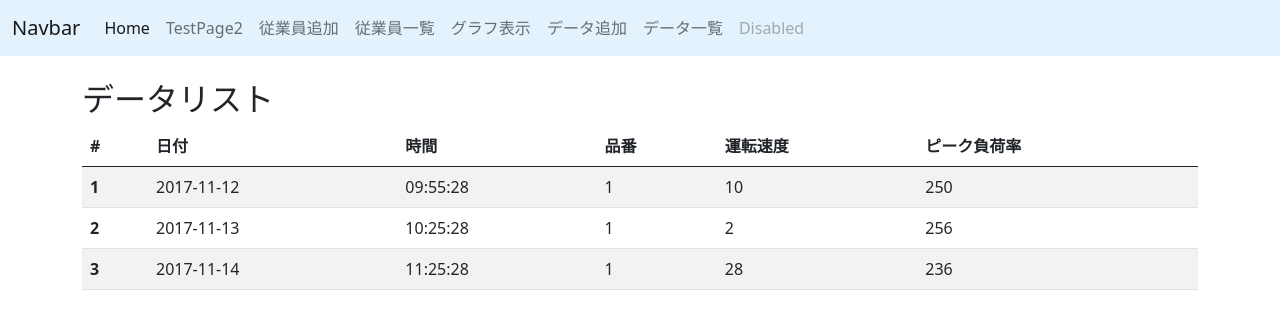
After one commit to tom160313/test_applicaation, a Flask app: page /sampledatalist in a window 1280 px wide. The commit adds this page. Shown: the top 329 px of the page. Run offline with Flask 3, Linux system fonts and the light colour scheme; some libraries are stand-ins or nearby versions.

Commit message:
sampledataテーブル追加

```diff
--- a/testapp/__init__.py
+++ b/testapp/__init__.py
@@ -5,6 +5,6 @@ app = Flask(__name__)
 app.config.from_object('testapp.config') # 追加
 
 db = SQLAlchemy(app)
-from .models import employee  # 追加pytho
+from .models import sampledata  # 追加
 
 import testapp.views
--- a/testapp/templates/testapp/base.html
+++ b/testapp/templates/testapp/base.html
@@ -7,7 +7,7 @@
         <link rel="stylesheet" href="../static/css/style.css">
         <link rel="stylesheet" href="https://cdn.jsdelivr.net/npm/bootstrap@4.5.3/dist/css/bootstrap.min.css" integrity="sha384-TX8t27EcRE3e/ihU7zmQxVncDAy5uIKz4rEkgIXeMed4M0jlfIDPvg6uqKI2xXr2" crossorigin="anonymous">
         {% block header %}
-    	{% endblock %}
+    	  {% endblock %}
         <title>Graph Sample</title>
         <button onclick="location.href='/'">戻る</button>
       </head>
--- a/testapp/templates/testapp/layout.html
+++ b/testapp/templates/testapp/layout.html
@@ -27,6 +27,10 @@
               <!--↓グラフ表示へのリンク↓-->
               <a class="nav-link" href="/graph">グラフ表示</a>
               <!--↑グラフ表示へのリンク↑-->
+              <!--↓サンプルデータ追加へのリンク↓-->
+              <a class="nav-link" href="/add_sampledata">データ追加</a>
+              <a class="nav-link" href="/sampledatalist">データ一覧</a>
+              <!--↑サンプルデータ追加へのリンク↑-->
               <a class="nav-link disabled" href="#" tabindex="-1" aria-disabled="true">Disabled</a>
             </div>
           </div>
--- /dev/null
+++ b/testapp/templates/testapp/sampledata_list.html
@@ -0,0 +1,31 @@
+{% extends "testapp/layout.html" %}
+
+{% block content %}
+<div class="container mt-4">
+    <h2>データリスト</h2>
+    <table class="table table-striped">
+        <thead>
+            <tr>
+              <th scope="col">#</th>
+              <th scope="col">日付</th>
+              <th scope="col">時間</th>
+              <th scope="col">品番</th>
+              <th scope="col">運転速度</th>
+              <th scope="col">ピーク負荷率</th>
+            </tr>
+          </thead>
+          <tbody>
+            {% for sampledata in sampledatalist %}
+            <tr>
+              <th scope="row">{{ sampledata.id }}</th>
+              <td>{{ sampledata.getdate }}</td>
+              <td>{{ sampledata.gettime }}</td>
+              <td>{{ sampledata.itemno }}</td>
+              <td>{{ sampledata.speed }}</td>
+              <td>{{ sampledata.peak }}</td>
+            </tr>
+            {% endfor %}
+          </tbody>
+    </table>
+</div>
+{% endblock %}
--- a/testapp/views.py
+++ b/testapp/views.py
@@ -2,6 +2,11 @@ from flask import render_template, request, redirect, url_for  # 追加
 from testapp import app
 from testapp import db
 from testapp.models.employee import Employee
+
+# 新規DB(sampledataテーブル)追加に伴うデータ書き込み処理============
+from testapp.models.sampledata import Sampledata
+import datetime
+# ==============================================================
 
 # chart.js テスト========================================
 # https://qiita.com/kubochiro/items/874ccddb564c7e684000
@@ -59,3 +64,30 @@ def add_employee():
 def employee_list():
     employees = Employee.query.all()
     return render_template('testapp/employee_list.html', employees=employees)
+
+
+#====================================#
+#=========サンプルデータ追加==========#
+#====================================#
+@app.route('/add_sampledata', methods=['GET', 'POST'])
+def add_sampledata():
+    if request.method == 'GET':
+        return render_template('testapp/add_sampledata.html')
+    if request.method == 'POST':
+        nowdatetime = datetime.datetime(2017, 11, 14, 11, 25, 28)
+
+        sampledata = Sampledata(
+            getdate = nowdatetime.date(),
+            gettime = nowdatetime.time(),
+            speed = 28,
+            itemno = 1,
+            peak = 236
+        )
+        db.session.add(sampledata)
+        db.session.commit()
+        return redirect(url_for('index'))
+
+@app.route('/sampledatalist')
+def data_list():
+    sampledatalist = Sampledata.query.all()
+    return render_template('testapp/sampledata_list.html', sampledatalist=sampledatalist)
```
Also changed, not shown: testapp/models/sampledata.py (added, +14 -0 lines), testapp/templates/testapp/add_sampledata.html (added, +10 -0 lines), instance/sample_flask.db.
